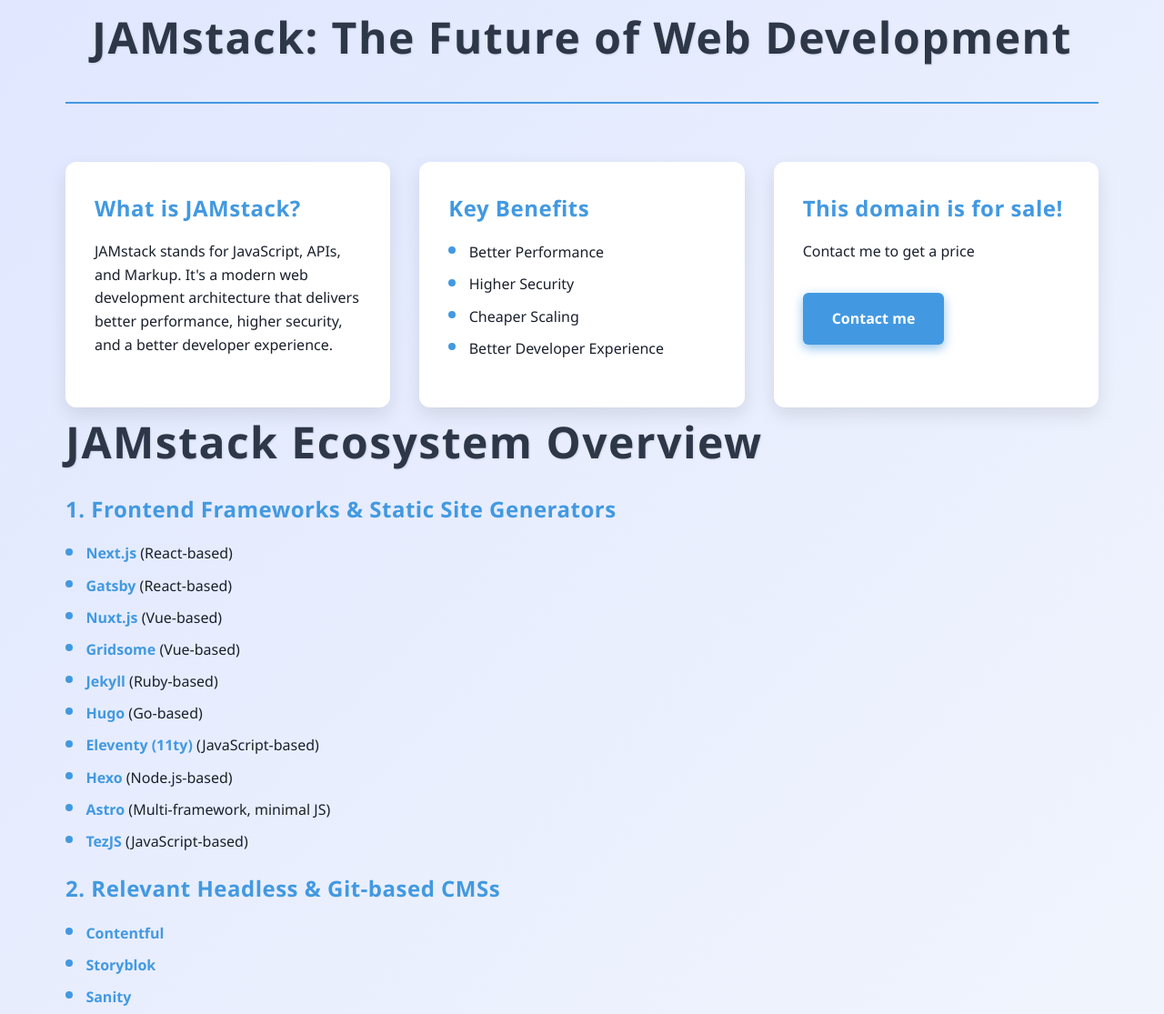
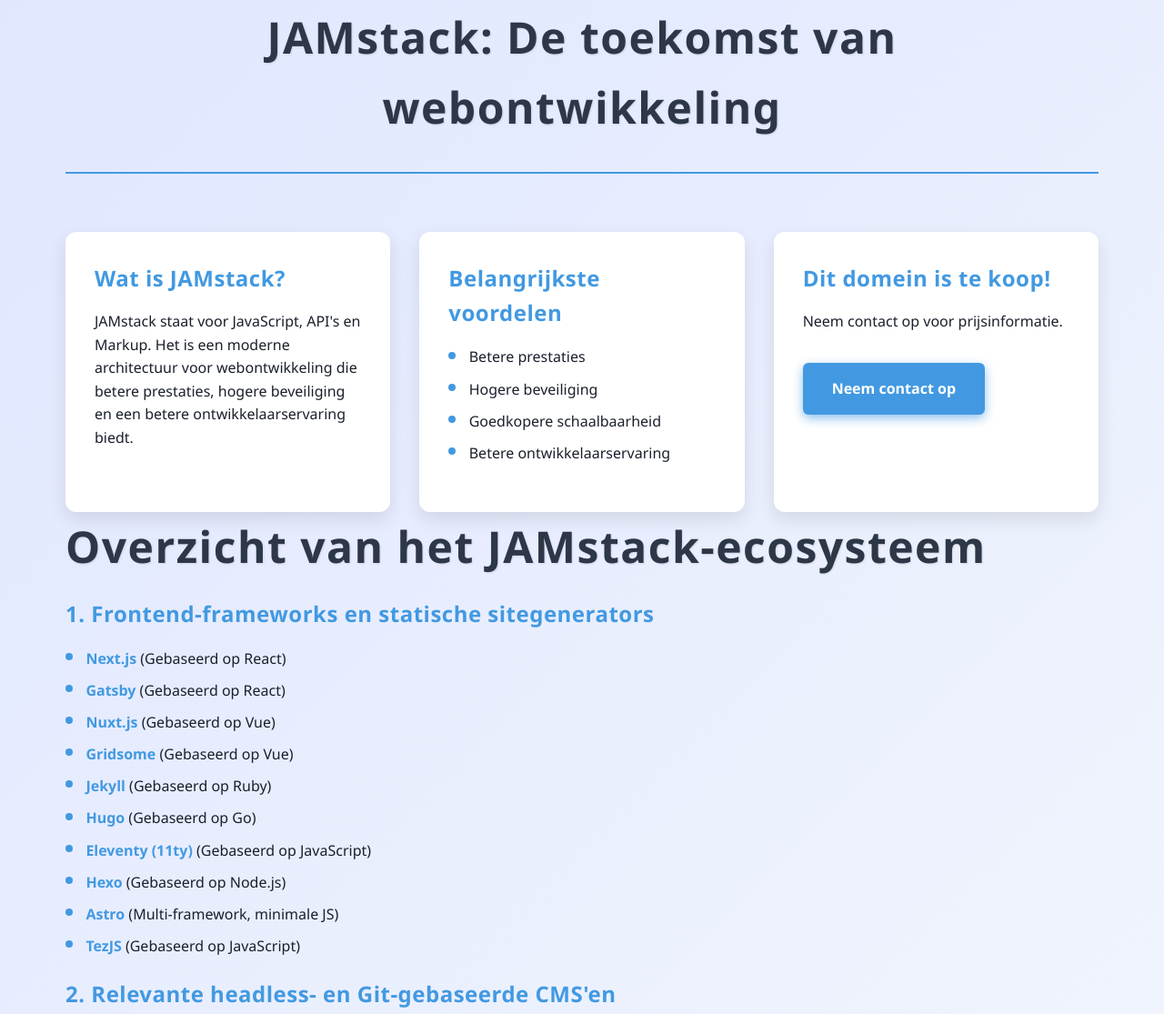
Before and after one commit to Zuijdam/jamstack.nl, a plain HTML site: page index.html in a window 1280 px wide. Shown: the part 29-1144 px from the top of the page at 91% size. Drawn offline with Linux system fonts and the light colour scheme.

Commit message:
nederlandse versie

```diff
--- a/index.html
+++ b/index.html
@@ -1,9 +1,10 @@
 <!DOCTYPE html>
-<html lang="en">
+<html lang="nl">
 <head>
     <meta charset="UTF-8">
+    <script defer src="https://cloud.umami.is/script.js" data-website-id="1ce855f2-96ec-4684-a95d-40f9a5eddbea"></script>
     <meta name="viewport" content="width=device-width, initial-scale=1.0">
-    <title>JAMstack - Modern Web Development</title>
+    <title>JAMstack — Moderne webontwikkeling</title>
     <style>
 :root {
     --primary-color: #2d3748;
@@ -155,49 +156,49 @@ a:hover, a:focus {
 <body>
     <div class="container">
         <header>
-            <h1>JAMstack: The Future of Web Development</h1>
+            <h1>JAMstack: De toekomst van webontwikkeling</h1>
         </header>
 
         <main>
             <div class="content">
                 <div class="card">
-                    <h2>What is JAMstack?</h2>
-                    <p>JAMstack stands for JavaScript, APIs, and Markup. It's a modern web development architecture that delivers better performance, higher security, and a better developer experience.</p>
+                    <h2>Wat is JAMstack?</h2>
+                    <p>JAMstack staat voor JavaScript, API's en Markup. Het is een moderne architectuur voor webontwikkeling die betere prestaties, hogere beveiliging en een betere ontwikkelaarservaring biedt.</p>
                 </div>
 
                 <div class="card">
-                    <h2>Key Benefits</h2>
+                    <h2>Belangrijkste voordelen</h2>
                     <ul>
-                        <li>Better Performance</li>
-                        <li>Higher Security</li>
-                        <li>Cheaper Scaling</li>
-                        <li>Better Developer Experience</li>
+                        <li>Betere prestaties</li>
+                        <li>Hogere beveiliging</li>
+                        <li>Goedkopere schaalbaarheid</li>
+                        <li>Betere ontwikkelaarservaring</li>
                     </ul>
                 </div>
 
                 <div class="card">
-                    <h2>This domain is for sale!</h2>
-                    <p>Contact me to get a price </p>
-                    <a href="https://www.erikvanzuijdam.nl" class="cta-button" aria-label="Learn more about JAMstack on Erik van Zuijdam's website">Contact me</a>
+                    <h2>Dit domein is te koop!</h2>
+                    <p>Neem contact op voor prijsinformatie.</p>
+                    <a href="https://www.erikvanzuijdam.nl" class="cta-button" aria-label="Lees meer over JAMstack op de website van Erik van Zuijdam">Neem contact op</a>
                 </div>
             </div>
-            <h1>JAMstack Ecosystem Overview</h1>
+            <h1>Overzicht van het JAMstack-ecosysteem</h1>
 
-  <h2>1. Frontend Frameworks & Static Site Generators</h2>
+    <h2>1. Frontend-frameworks en statische sitegenerators</h2>
   <ul>
-    <li><a href="https://nextjs.org/">Next.js</a> (React-based)</li>
-    <li><a href="https://www.gatsbyjs.com/">Gatsby</a> (React-based)</li>
-    <li><a href="https://nuxt.com/">Nuxt.js</a> (Vue-based)</li>
-    <li><a href="https://gridsome.org/">Gridsome</a> (Vue-based)</li>
-    <li><a href="https://jekyllrb.com/">Jekyll</a> (Ruby-based)</li>
-    <li><a href="https://gohugo.io/">Hugo</a> (Go-based)</li>
-    <li><a href="https://www.11ty.dev/">Eleventy (11ty)</a> (JavaScript-based)</li>
-    <li><a href="https://hexo.io/">Hexo</a> (Node.js-based)</li>
-    <li><a href="https://astro.build/">Astro</a> (Multi-framework, minimal JS)</li>
-    <li><a href="https://tezjs.io/">TezJS</a> (JavaScript-based)</li>
+        <li><a href="https://nextjs.org/">Next.js</a> (Gebaseerd op React)</li>
+        <li><a href="https://www.gatsbyjs.com/">Gatsby</a> (Gebaseerd op React)</li>
+        <li><a href="https://nuxt.com/">Nuxt.js</a> (Gebaseerd op Vue)</li>
+        <li><a href="https://gridsome.org/">Gridsome</a> (Gebaseerd op Vue)</li>
+        <li><a href="https://jekyllrb.com/">Jekyll</a> (Gebaseerd op Ruby)</li>
+        <li><a href="https://gohugo.io/">Hugo</a> (Gebaseerd op Go)</li>
+        <li><a href="https://www.11ty.dev/">Eleventy (11ty)</a> (Gebaseerd op JavaScript)</li>
+        <li><a href="https://hexo.io/">Hexo</a> (Gebaseerd op Node.js)</li>
+        <li><a href="https://astro.build/">Astro</a> (Multi-framework, minimale JS)</li>
+        <li><a href="https://tezjs.io/">TezJS</a> (Gebaseerd op JavaScript)</li>
   </ul>
 
-  <h2>2. Relevant Headless & Git-based CMSs</h2>
+    <h2>2. Relevante headless- en Git-gebaseerde CMS'en</h2>
   <ul>
     <li><a href="https://www.contentful.com/">Contentful</a></li>
     <li><a href="https://www.storyblok.com/">Storyblok</a></li>
@@ -211,10 +212,10 @@ a:hover, a:focus {
     <li><a href="https://headlesscms.org/">HeadlessCMS.org</a> (Directory)</li>
   </ul>
 
-  <h2>3. Build Engines & Static Hosting/CDN</h2>
+    <h2>3. Build-engines en statische hosting/CDN</h2>
   <ul>
-    <li><a href="https://vercel.com/">Vercel</a> (Next.js hosting & build)</li>
-    <li><a href="https://www.netlify.com/">Netlify</a> (Build, deploy, CDN)</li>
+        <li><a href="https://vercel.com/">Vercel</a> (Next.js-hosting en build)</li>
+        <li><a href="https://www.netlify.com/">Netlify</a> (Build, deploy en CDN)</li>
     <li><a href="https://firebase.google.com/products/hosting">Firebase Hosting</a></li>
     <li><a href="https://surge.sh/">Surge</a></li>
     <li><a href="https://pages.github.com/">GitHub Pages</a></li>
@@ -222,16 +223,16 @@ a:hover, a:focus {
     <li><a href="https://aws.amazon.com/amplify/">AWS Amplify</a></li>
   </ul>
 
-  <h2>4. Other Relevant URLs & Resources</h2>
+    <h2>4. Overige relevante URL's en bronnen</h2>
   <ul>
-    <li><a href="https://jamstack.org/">JAMstack.org</a> (Official site & resources)</li>
-    <li><a href="https://staticgen.com/">StaticGen</a> (Static site generator directory)</li>
-    <li><a href="https://headlesscms.org/">HeadlessCMS.org</a> (Headless CMS directory)</li>
-    <li><a href="https://dev.to/t/jamstack">JAMstack on Dev.to</a> (Community articles)</li>
-    <li><a href="https://css-tricks.com/tag/jamstack/">JAMstack on CSS-Tricks</a></li>
-    <li><a href="https://github.com/automata/awesome-jamstack">Awesome JAMstack (GitHub)</a> (Curated resources)</li>
-    <li><a href="https://pagepro.co/blog/top-5-jamstack-frameworks-to-choose-in-2021/">Top JAMstack Frameworks (Article)</a></li>
-    <li><a href="https://buttercms.com/blog/top-jamstack-cms-tools/">Top JAMstack CMS Tools (Article)</a></li>
+        <li><a href="https://jamstack.org/">JAMstack.org</a> (Officiële site en bronnen)</li>
+        <li><a href="https://staticgen.com/">StaticGen</a> (Directory voor statische sitegenerators)</li>
+        <li><a href="https://headlesscms.org/">HeadlessCMS.org</a> (Directory voor headless CMS'en)</li>
+        <li><a href="https://dev.to/t/jamstack">JAMstack op Dev.to</a> (Community-artikelen)</li>
+        <li><a href="https://css-tricks.com/tag/jamstack/">JAMstack op CSS-Tricks</a></li>
+        <li><a href="https://github.com/automata/awesome-jamstack">Awesome JAMstack (GitHub)</a> (Gecurateerde bronnen)</li>
+        <li><a href="https://pagepro.co/blog/top-5-jamstack-frameworks-to-choose-in-2021/">Top JAMstack-frameworks (Artikel)</a></li>
+        <li><a href="https://buttercms.com/blog/top-jamstack-cms-tools/">Top JAMstack CMS-tools (Artikel)</a></li>
   </ul>
         </main>
     </div>
```
